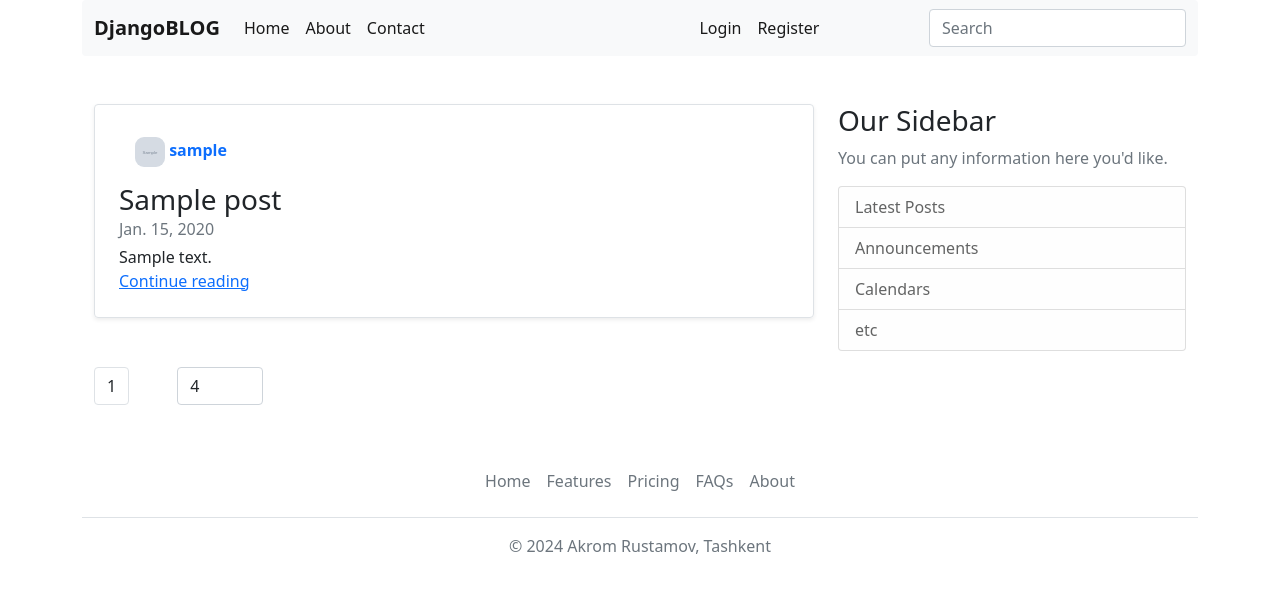
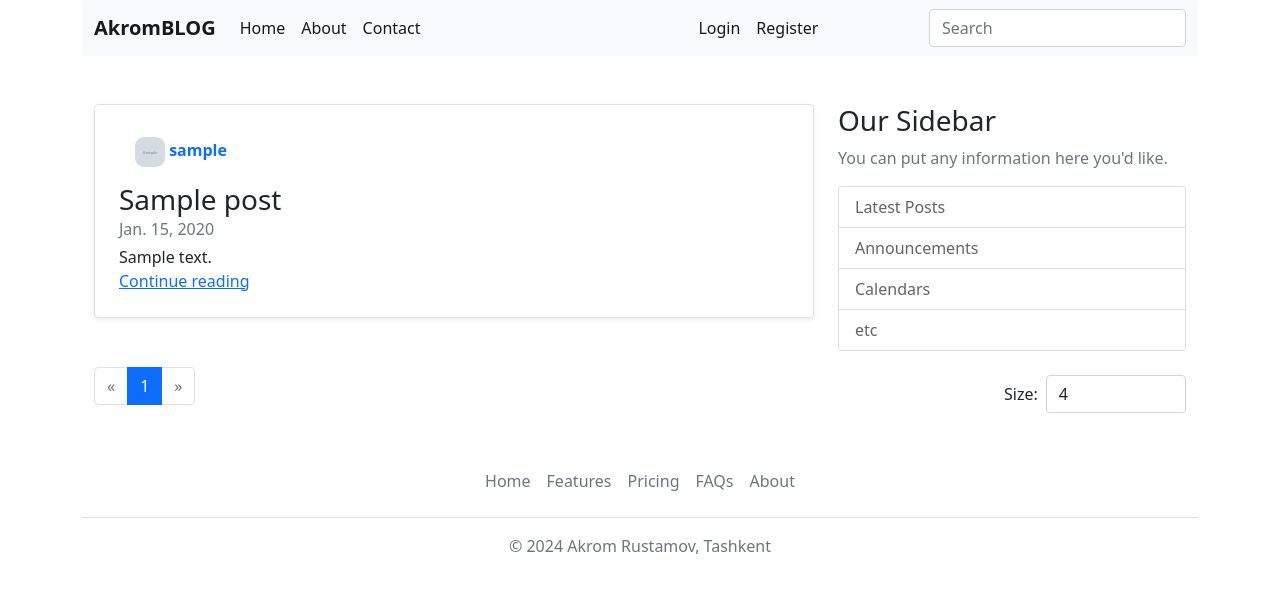
Before and after one commit to RustamovAkrom/Blog-Web-APP, a Django app: page / in a window 1280 px wide. Shown: the top 593 px of the page. Run offline with Django 5.2, Linux system fonts and the light colour scheme; tables that the repository leaves empty hold one stand-in row (values such as "Sample post"); grey boxes marked "Sample" are stand-in pictures; some libraries are stand-ins or nearby versions.

Commit message:
fix: change paginators error

```diff
--- a/apps/blog/utils.py
+++ b/apps/blog/utils.py
@@ -1,5 +1,5 @@
 from django.db.models import QuerySet
-from django.core.paginator import Paginator, Page
+from django.core.paginator import Paginator, Page, EmptyPage, PageNotAnInteger
 
 from .models import PostLike, PostDislike, Post, PostComment
 
@@ -23,7 +23,18 @@ def get_search_model_queryset(
 
 
 def get_pagination_obj(model_queryset: QuerySet, page: int = 1, size: int = 4) -> Page:
-    return Paginator(model_queryset.order_by("id"), size).page(page)
+    paginator = Paginator(model_queryset.order_by("id"), size)
+
+    try:
+        page_obj = paginator.page(page)
+
+    except PageNotAnInteger:
+        page_obj = paginator.page(1)
+
+    except EmptyPage:
+        page_obj = paginator.page(paginator.num_pages)
+
+    return page_obj
 
 
 def set_post_like(user, slug) -> None:
--- a/templates/blog/profile.html
+++ b/templates/blog/profile.html
@@ -66,8 +66,7 @@
 
                         <h3 class="mb-0">{{ post.title }}</h3>
                         <div class="mb-1 text-muted">{{ post.publisher_at }}</div>
-                        <p class="card-text mb-auto">This is a wider card with supporting text below as a natural
-                            lead-in to additional content.</p>
+                        <p class="card-text mb-auto">{{ post.content|truncatewords_html:30  }}</p>
                         <a href="{{ post.get_absolute_url }}" class="stretched-link">Continue reading</a>
                     </div>
                 </div>
--- a/templates/components/headers.html
+++ b/templates/components/headers.html
@@ -1,7 +1,7 @@
 <nav class="navbar navbar-expand-lg navbar-light bg-light rounded" aria-label="Eleventh navbar example">
     <div class="container-fluid">
 
-      <a class="navbar-brand" href="{% url 'blog:home' %}"><b>DjangoBLOG</b></a>
+      <a class="navbar-brand" href="{% url 'blog:home' %}"><b>AkromBLOG</b></a>
 
       <button class="navbar-toggler" type="button" data-bs-toggle="collapse" data-bs-target="#navbarsExample09" aria-controls="navbarsExample09" aria-expanded="false" aria-label="Toggle navigation">
         <span class="navbar-toggler-icon"></span>
--- a/templates/components/paginators.html
+++ b/templates/components/paginators.html
@@ -1,38 +1,61 @@
 {% if page_obj %}
-<div class="d-flex">
+<div class="d-flex align-items-center justify-content-between">
     <nav aria-label="Page navigation example">
         <ul class="pagination">
+            <!-- Кнопка "Назад" -->
             {% if page_obj.has_previous %}
             <li class="page-item">
-          <a class="page-link" href="{% url 'blog:home' %}?page={{ page_obj.previous_page_number }}" aria-label="Previous">
+                <a class="page-link" href="{% url 'blog:home' %}?page={{ page_obj.previous_page_number }}&size={{ size_value }}" aria-label="Previous">
                     <span aria-hidden="true">&laquo;</span>
-            <span class="sr-only">Previous</span>
                 </a>
             </li>
-        <a class="page-link" href="{% url 'blog:home' %}?page={{ page_obj.previous_page_number }}">{{ page_obj.previous_page_number }}</a>
+            {% else %}
+            <li class="page-item disabled">
+                <span class="page-link">&laquo;</span>
+            </li>
             {% endif %}
 
-        <li class="page-item"><a class="page-link text-dark" href="{% url 'blog:home' %}?page={{ page_obj.number}}">{{ page_obj.number }}</a></li>
+            <!-- Ссылки на страницы -->
+            {% for i in page_obj.paginator.page_range %}
+                {% if i == page_obj.number %}
+                    <li class="page-item active">
+                        <span class="page-link">{{ i }}</span>
+                    </li>
+                {% elif i >= page_obj.number|add:'-2' and i <= page_obj.number|add:'2' %}
+                    <li class="page-item">
+                        <a class="page-link" href="{% url 'blog:home' %}?page={{ i }}&size={{ size_value }}">{{ i }}</a>
+                    </li>
+                {% elif i == 1 or i == page_obj.paginator.num_pages %}
+                    <li class="page-item">
+                        <a class="page-link" href="{% url 'blog:home' %}?page={{ i }}&size={{ size_value }}">{{ i }}</a>
+                    </li>
+                {% elif i == page_obj.number|add:'-3' or i == page_obj.number|add:'3' %}
+                    <li class="page-item disabled"><span class="page-link">...</span></li>
+                {% endif %}
+            {% endfor %}
 
+            <!-- Кнопка "Вперед" -->
             {% if page_obj.has_next %}
-        <a class="page-link" href="{% url 'blog:home' %}?page={{ page_obj.next_page_number }}">{{ page_obj.next_page_number }}</a>
             <li class="page-item">
-          <a class="page-link" href="{% url 'blog:home' %}?page={{ page_obj.next_page_number}}" aria-label="Next">
+                <a class="page-link" href="{% url 'blog:home' %}?page={{ page_obj.next_page_number }}&size={{ size_value }}" aria-label="Next">
                     <span aria-hidden="true">&raquo;</span>
-            <span class="sr-only">Next</span>
                 </a>
+            </li>
+            {% else %}
+            <li class="page-item disabled">
+                <span class="page-link">&raquo;</span>
             </li>
             {% endif %}
         </ul>
     </nav>
-    <nav class="ms-5">
-      <div class="col-md-4">
-        <form action="">
-          <input name="size" type="number" min="1"  value="{{ size_value }}" class="form-control">
+
+    <!-- Выбор количества записей на странице -->
+    <div class="col-md-2">
+        <form action="" method="get" class="d-flex align-items-center">
+            <input type="hidden" name="page" value="{{ page_obj.number }}">
+            <label for="size" class="me-2">Size:</label>
+            <input name="size" type="number" min="1" value="{{ size_value }}" class="form-control" onchange="this.form.submit()">
         </form>
     </div>
-    </nav>
 </div>
-
-
 {% endif %}
```
Also changed, not shown: media/avatars/channels4_profile.jpg (added). Lines whose indentation alone changed are shown as unchanged.
